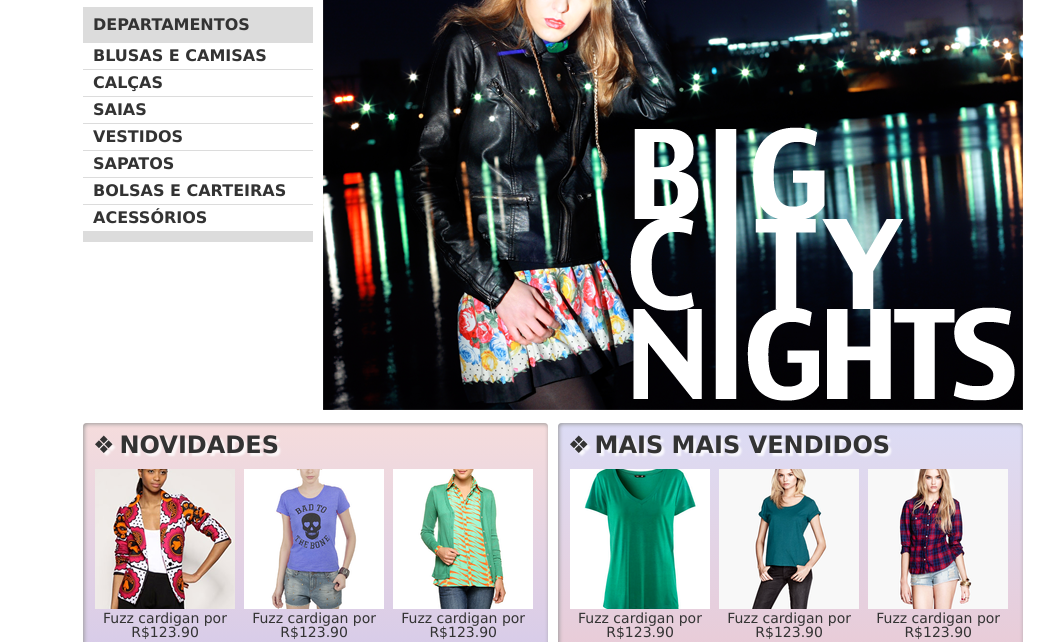
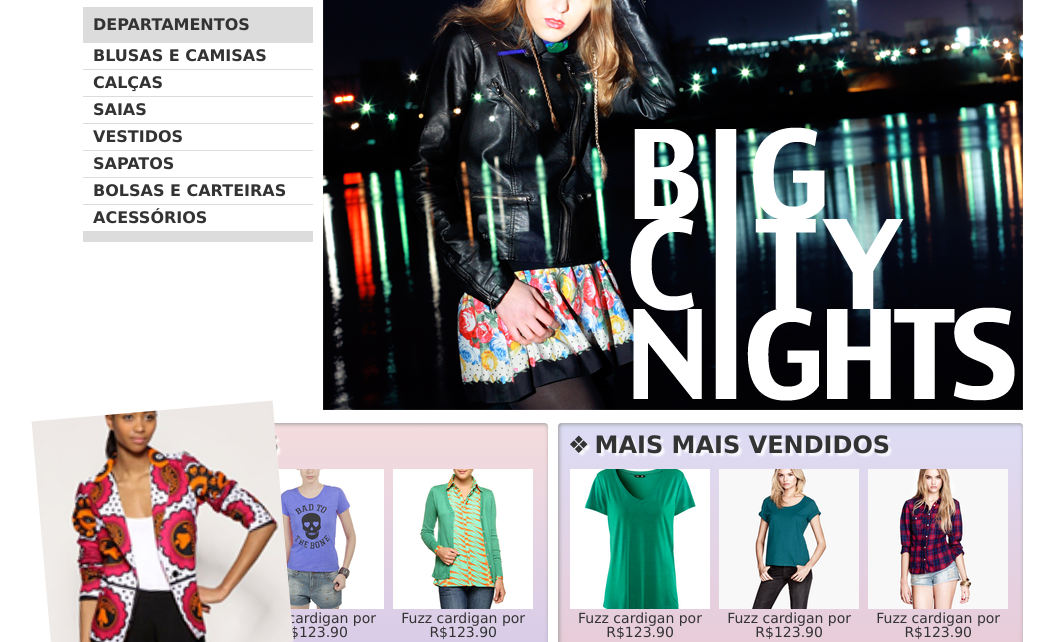
Before and after one commit to stark23471/aula, a plain HTML site: page index.html in a window 1280 px wide. In both pictures the pointer is over the item 252 px from the left and 717 px from the top of the page. Shown: the part 158-800 px from the top of the page, without its empty margins (87-1141 px from the left). Drawn offline with Linux system fonts and the light colour scheme.

Commit message:
Update estilos.css

```diff
--- a/css/estilos.css
+++ b/css/estilos.css
@@ -241,3 +241,31 @@ footer .container {
 .mais-vendidos {
   background: linear-gradient(#dcdcf5, #f4bebe);
 }
+.painel li:hover {
+  box-shadow: 0 0 5px #333;
+  transition: box-shadow 0.7s;
+}
+.painel li:hover {
+  background-color: rgba(255, 255, 255, 0.8);
+  box-shadow: 0 0 5px #333;
+  transition: 0.7s;
+}
+.painel li :hover {
+  transform: scale(1.2);
+}
+.painel li:hover {
+  transform: scale(1.2) rotate(-5deg);
+}
+.painel li:nth-child(2n):hover {
+  transform: scale(1.2) rotate(5deg);
+}
+.painel li {
+  transition: 0.7s;
+}
+.painel li:hover {
+  transition: 0.7s ease-in;
+}
+
+.painel li {
+  transition: 0.7s ease-out;
+}
```
